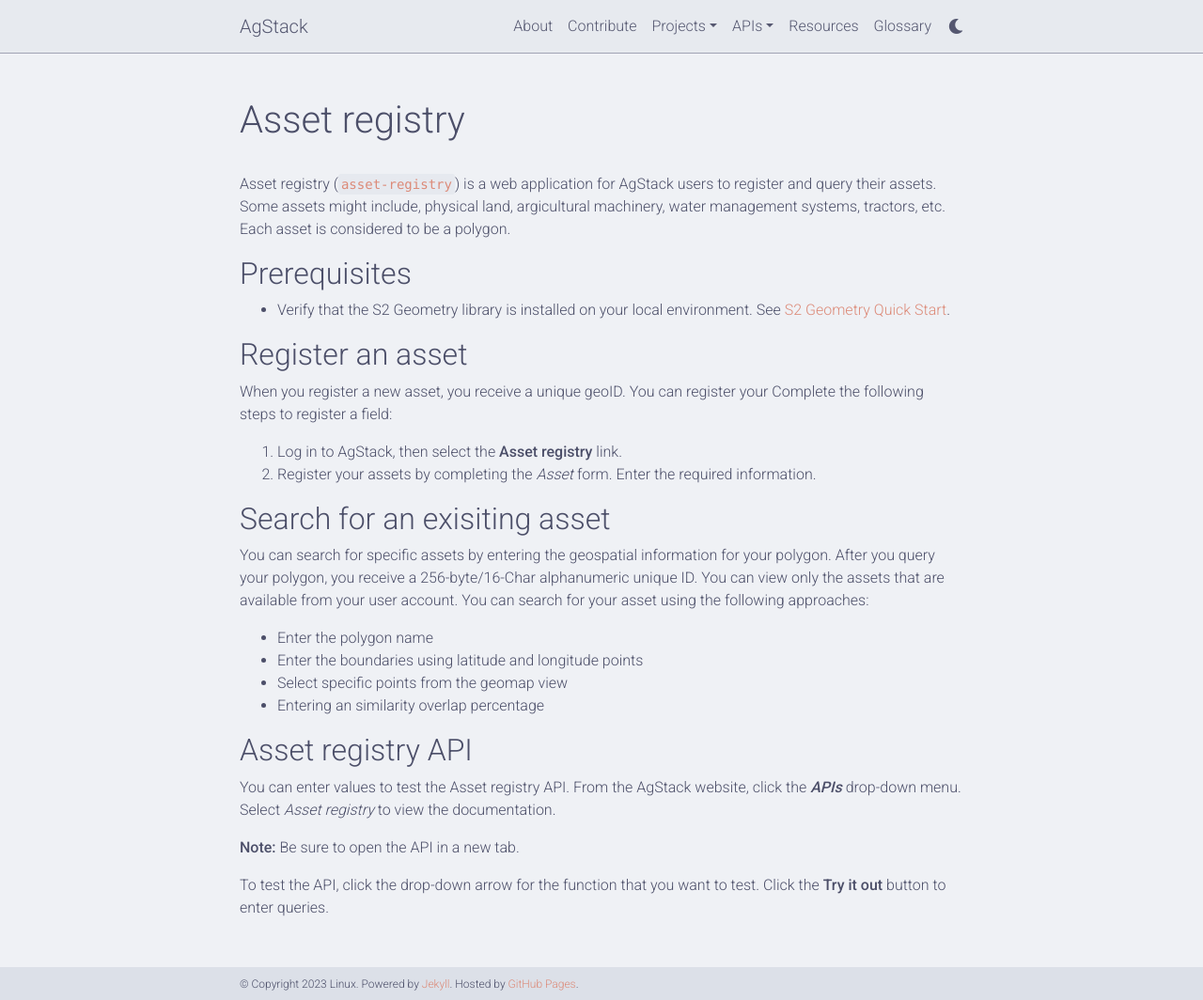
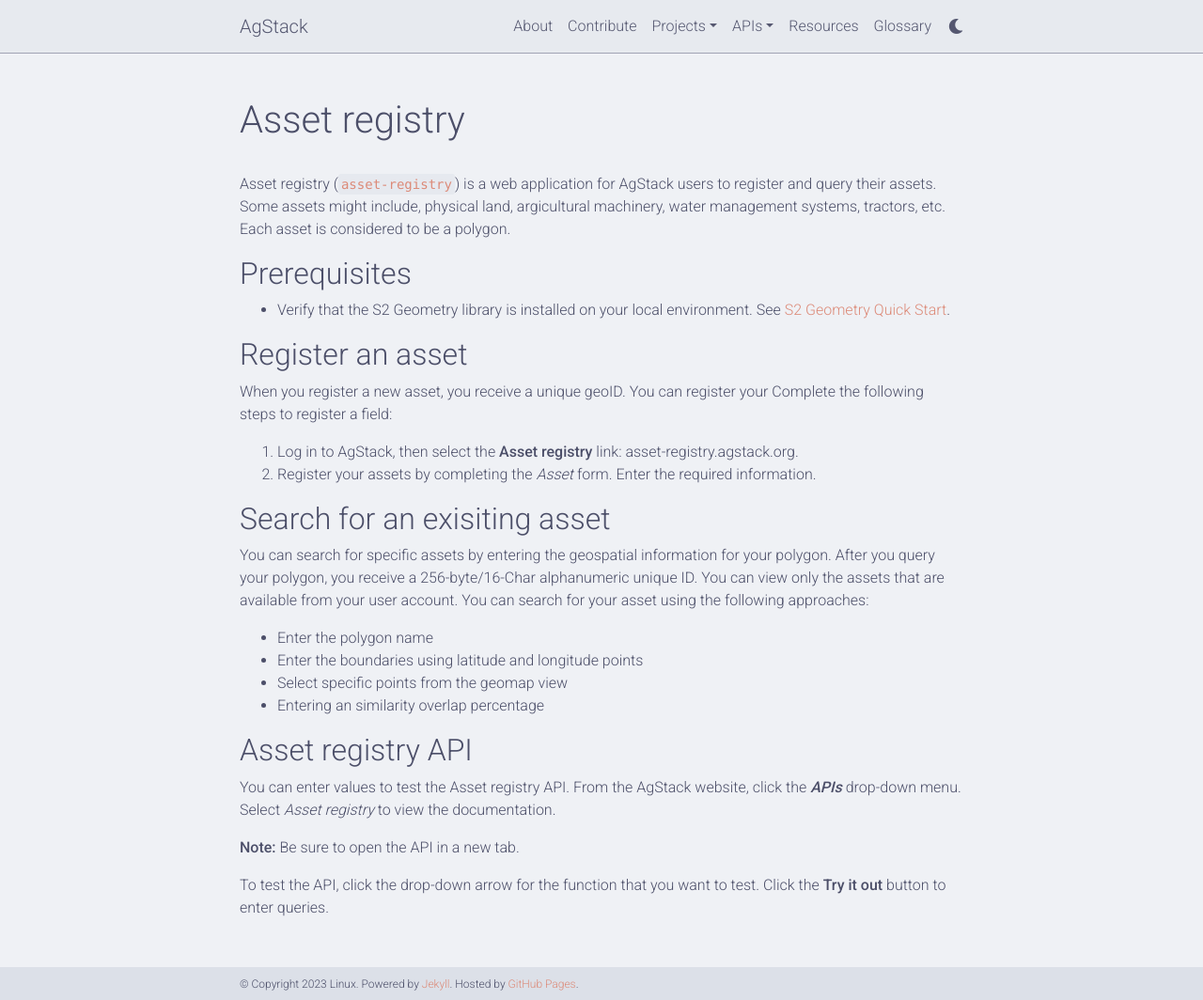
Before and after one commit to vmbrasseur/agstack-website, a Jekyll site: the page built from _pages/asset_registry.md, in a window 1280 px wide and 1064 px high. Shown: the whole window at 94% size. Built offline with Jekyll 4.4.1, drawn with Linux system fonts in a browser that asks for light colours; comment, search, counter and statistics services are not loaded; a style sheet for code colours, icons or effects is not loaded.

Commit message:
Update asset_registry.md

```diff
--- a/_pages/asset_registry.md
+++ b/_pages/asset_registry.md
@@ -22,7 +22,7 @@
 
 When you register a new asset, you receive a unique geoID. You can register your Complete the following steps to register a field:
 
-1. Log in to AgStack, then select the **Asset registry** link.
+1. Log in to AgStack, then select the **Asset registry** link: asset-registry.agstack.org.
 2. Register your assets by completing the _Asset_ form. Enter the required information.
 
 
```
